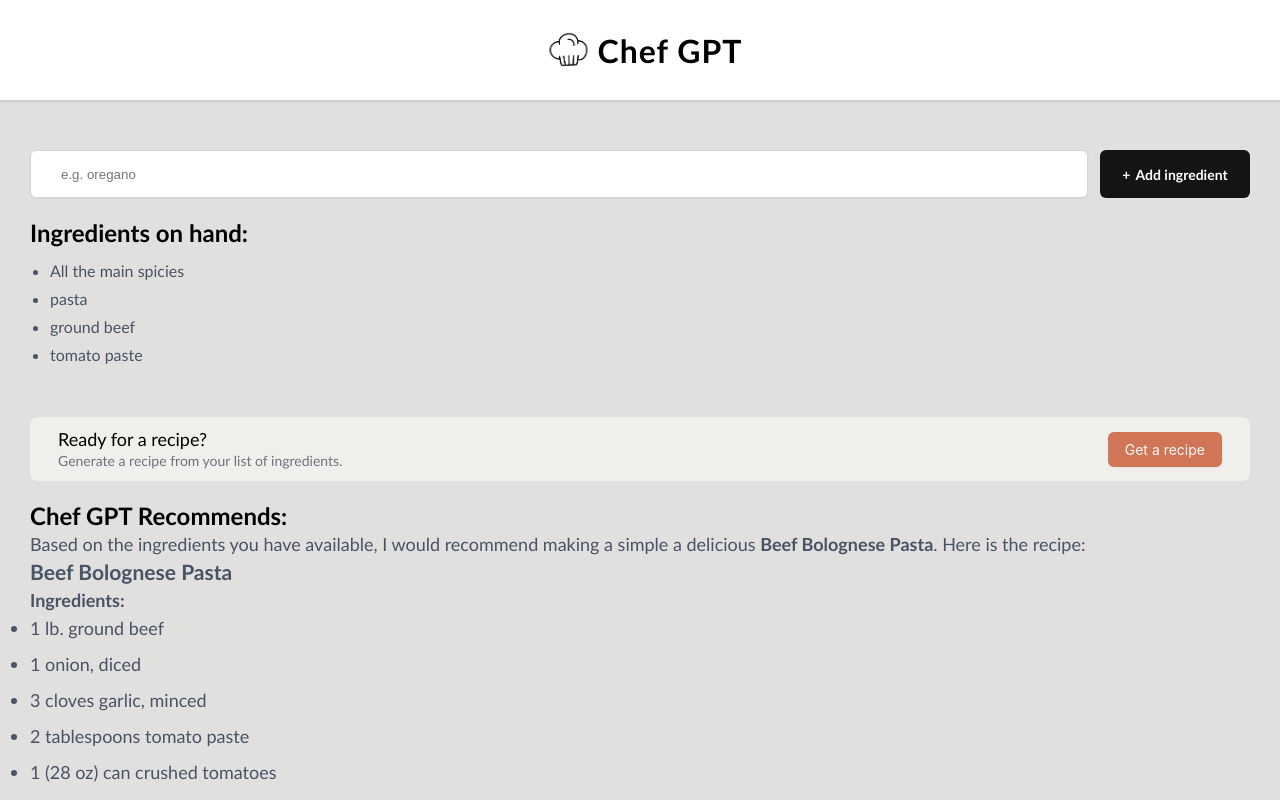
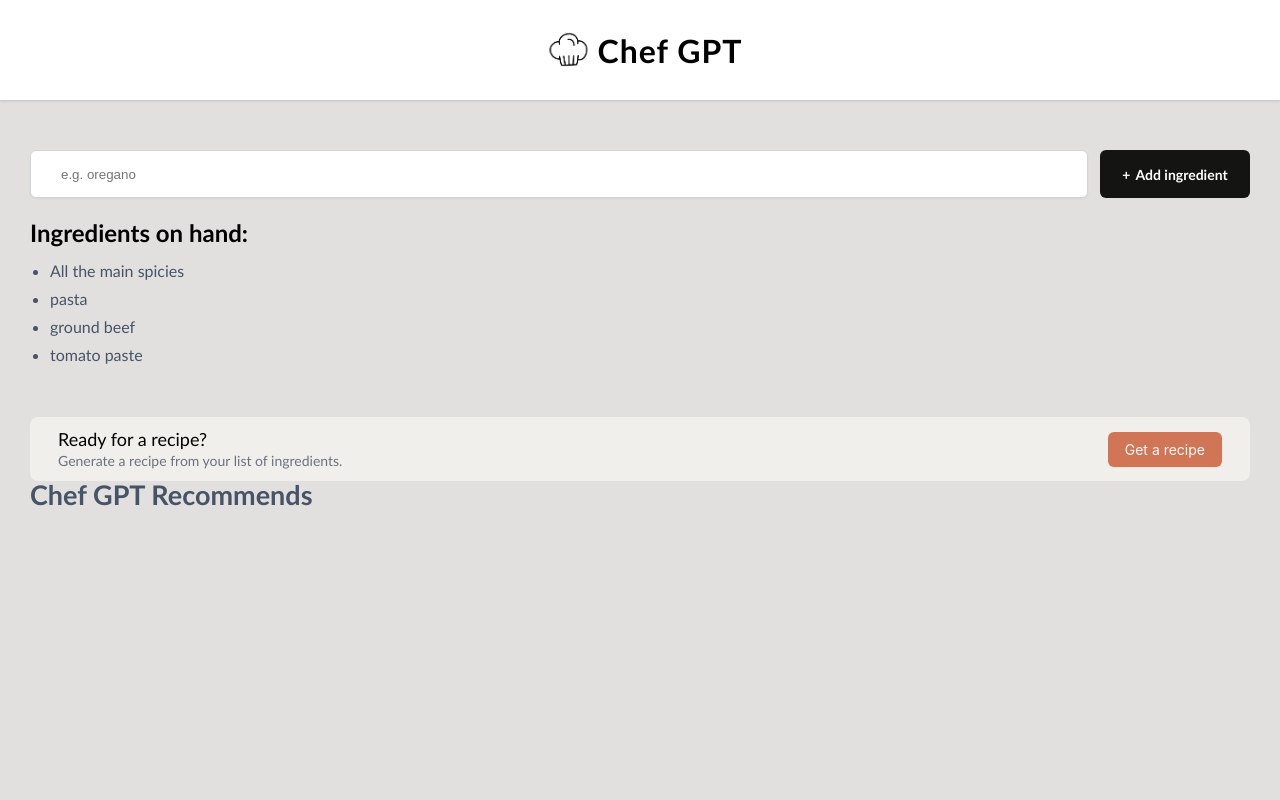
Before and after one commit to basarathyasin/chef-gpt, a React (Vite) app: page / in a window 1280 px wide. Both pictures are taken after a click on the button "Get a recipe". Shown: the top 800 px of the page. Built offline with nearby package versions, Linux system fonts and the light colour scheme.

Commit message:
Added Spinner & Markdown

```diff
--- a/src/components/ChefRecipe.jsx
+++ b/src/components/ChefRecipe.jsx
@@ -1,36 +1,33 @@
-export function ChefRecipe(){
-    return(
-        <section>
-                <h2>Chef GPT Recommends:</h2>
-                <article className="suggested-recipe-container" aria-live="polite">
-                    <p>Based on the ingredients you have available, I would recommend making a simple a delicious <strong>Beef Bolognese Pasta</strong>. Here is the recipe:</p>
-                    <h3>Beef Bolognese Pasta</h3>
-                    <strong>Ingredients:</strong>
-                    <ul>
-                        <li>1 lb. ground beef</li>
-                        <li>1 onion, diced</li>
-                        <li>3 cloves garlic, minced</li>
-                        <li>2 tablespoons tomato paste</li>
-                        <li>1 (28 oz) can crushed tomatoes</li>
-                        <li>1 cup beef broth</li>
-                        <li>1 teaspoon dried oregano</li>
-                        <li>1 teaspoon dried basil</li>
-                        <li>Salt and pepper to taste</li>
-                        <li>8 oz pasta of your choice (e.g., spaghetti, penne, or linguine)</li>
-                    </ul>
-                    <strong>Instructions:</strong>
-                    <ol>
-                        <li>Bring a large pot of salted water to a boil for the pasta.</li>
-                        <li>In a large skillet or Dutch oven, cook the ground beef over medium-high heat, breaking it up with a wooden spoon, until browned and cooked through, about 5-7 minutes.</li>
-                        <li>Add the diced onion and minced garlic to the skillet and cook for 2-3 minutes, until the onion is translucent.</li>
-                        <li>Stir in the tomato paste and cook for 1 minute.</li>
-                        <li>Add the crushed tomatoes, beef broth, oregano, and basil. Season with salt and pepper to taste.</li>
-                        <li>Reduce the heat to low and let the sauce simmer for 15-20 minutes, stirring occasionally, to allow the flavors to meld.</li>
-                        <li>While the sauce is simmering, cook the pasta according to the package instructions. Drain the pasta and return it to the pot.</li>
-                        <li>Add the Bolognese sauce to the cooked pasta and toss to combine.</li>
-                        <li>Serve hot, garnished with additional fresh basil or grated Parmesan cheese if desired.</li>
-                    </ol>
-                </article>
-            </section>
-    )
+import ReactMarkdown from 'react-markdown'
+import remarkGfm from 'remark-gfm'
+import rehypeRaw from 'rehype-raw'
+import rehypeHighlight from 'rehype-highlight'
+import { DotLottieReact } from '@lottiefiles/dotlottie-react'
+
+export function ChefRecipe({ loading, output }) {
+  return (
+    <section className="suggested-recipe-container">
+    <h1 className="recipe-h1">Chef GPT Recommends</h1>
+
+    {loading ? (
+        <DotLottieReact
+        src="https://lottie.host/00fe4d66-ec58-4892-843a-f457e7c7321f/8dJS23NOhJ.lottie"c
+        loop
+        autoplay
+        alt="Loading..."
+        className='spinner'
+        />
+    ) : (
+        <div className="markdown-body">
+        <ReactMarkdown
+        remarkPlugins={[remarkGfm]}
+        rehypePlugins={[rehypeRaw, rehypeHighlight]}
+        >
+            {output || ""}
+
+        </ReactMarkdown>
+        </div>
+    )}
+    </section>
+)
 }
```
